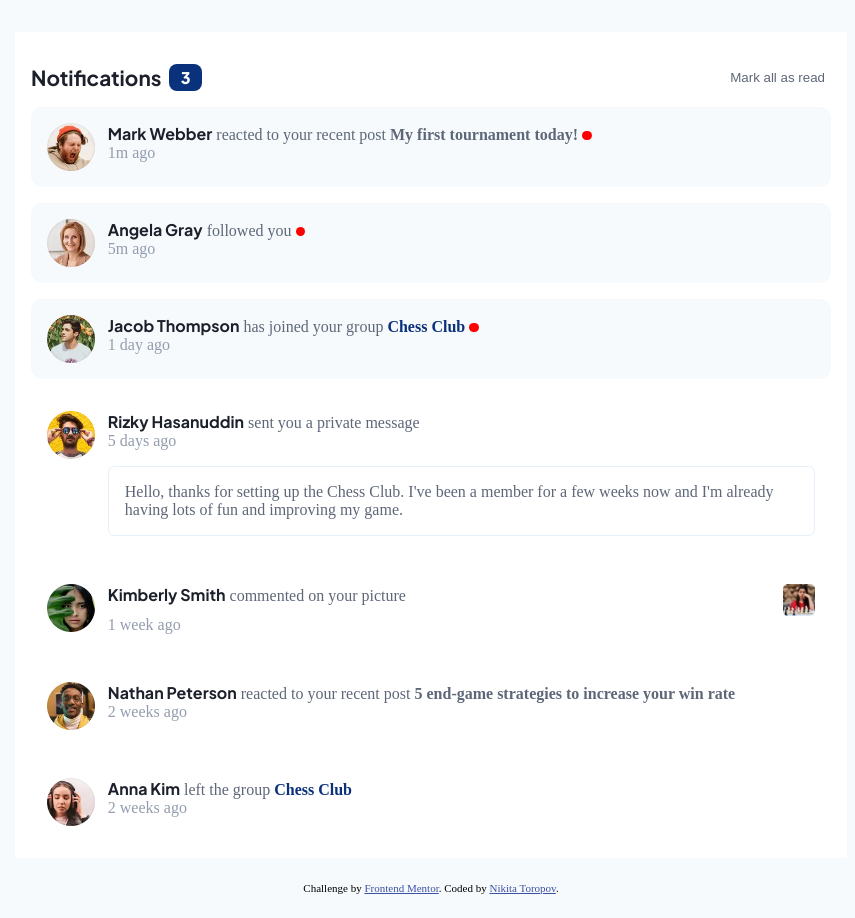
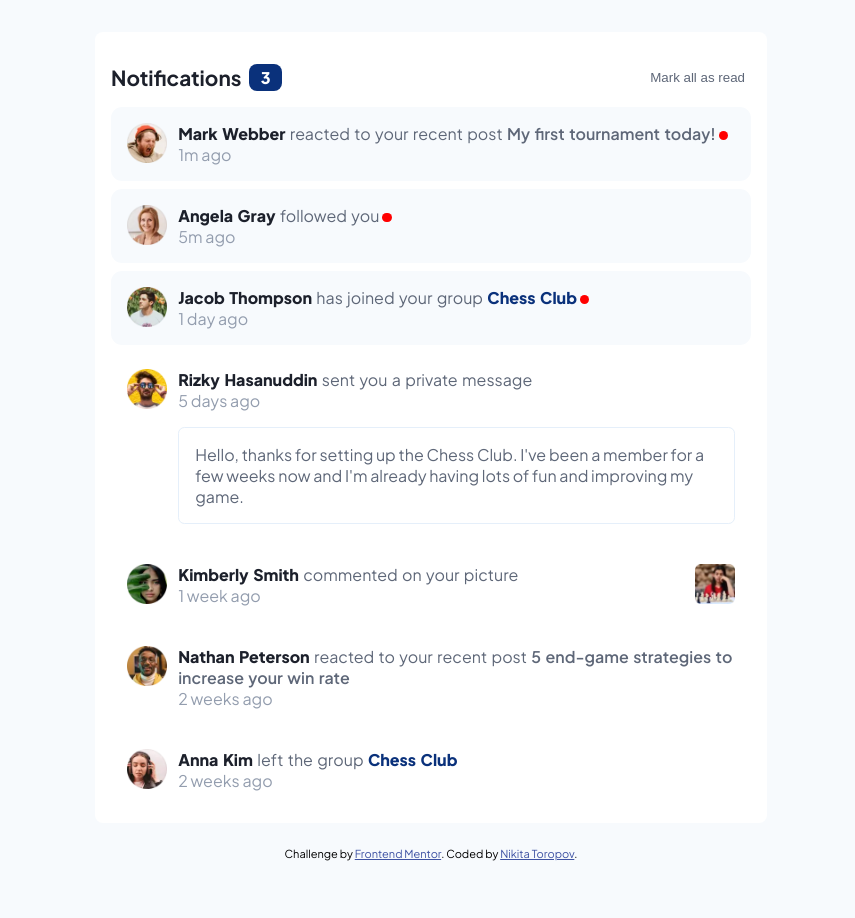
Before and after one commit to tossik8/notifications-page-main, a plain HTML site: page index.html in a window 1280 px wide. Shown: the whole page, without its empty margins (209-1064 px from the left). After the commit the page ends 884 px from the top, so only its background shows below. Drawn offline with Linux system fonts and the light colour scheme.

Commit message:
Finish stylying

```diff
--- a/index.html
+++ b/index.html
@@ -58,12 +58,12 @@
         <article class="notification">
           <img class="profile-picture" src="./assets/images/avatar-kimberly-smith.webp" alt="A woman hiding behind a branch.">
 
-          <div class="content">
-            <div class="picture-comment">
+          <div class="content picture-comment">
+            <div class="content-div">
               <p class="info"><span class="name">Kimberly Smith</span> commented on your picture</p>
-              <img class="commented-picture" src="./assets/images/image-chess.webp" alt="a girl playing chess.">
+              <p class="day">1 week ago</p>
             </div>
-            <p class="day">1 week ago</p>
+            <img class="commented-picture" src="./assets/images/image-chess.webp" alt="a girl playing chess.">
           </div>
         </article>
         <article class="notification">
--- a/styles.css
+++ b/styles.css
@@ -5,19 +5,22 @@
 
 body{
     margin: 0;
+    box-sizing: border-box;
     min-height: 100vh;
     display: flex;
     justify-content: center;
     align-items: center;
     flex-direction: column;
     background-color: hsl(210, 60%, 98%);
+    font-family: "Plus Jakarta Sans", serif;
 }
 main{
     width: 85%;
-    max-width: 50rem;
+    max-width: 40rem;
     padding: 1rem;
     margin-top: 2rem;
     background-color: hsl(0, 0%, 100%);
+    border-radius: 0.5rem;
 }
 #notifications-header{
     display: flex;
@@ -37,7 +40,6 @@ main{
     border-radius: 0.5rem;
     background-color: hsl(219, 85%, 26%);
     color: hsl(0, 0%, 100%);
-    font-family: "Plus Jakarta Sans", serif;
     font-variation-settings: "wght" 800;
 }
 .mark-all-button{
@@ -47,8 +49,8 @@ main{
 }
 .new-notification, .notification{
     display: flex;
-    gap: 0.8rem;
-    margin-bottom: 1rem;
+    gap: 0.7rem;
+    margin-bottom: 0.5rem;
     border-radius: 0.7rem;
     padding: 1rem;
 }
@@ -62,30 +64,31 @@ main{
     background-color: hsl(0, 0%, 100%);
 }
 .profile-picture{
-    width: 3rem;
-    height: 3rem;
+    width: 2.5rem;
+    height: 2.5rem;
 }
 .content{
     width: 100%;
 }
-.picture-comment{
+.content.picture-comment{
     display: flex;
     justify-content: space-between;
 }
 
 .commented-picture{
-    width: 2rem;
-    height: 2rem;
+    width: 2.5rem;
+    height: 2.5rem;
 }
 .name, #notifications-label{
-    font-family: "Plus Jakarta Sans", serif;
     color: hsl(224, 21%, 14%);
 }
 .info{
     color: hsl(219, 12%, 42%);
     margin: 0;
     display: inline;
+    word-spacing: 0.1rem;
 }
+
 .red-dot{
     width: 0.6rem;
     height: 0.6rem;
@@ -97,7 +100,7 @@ main{
     font-weight: 600;
 }
 .name{
-    font-variation-settings: "wght" 700;
+    font-variation-settings: "wght" 800;
 }
 .name:hover, .post-name:hover, .mark-all-button:hover{
     color:hsl(219, 85%, 26%);
@@ -131,3 +134,11 @@ main{
 .attribution a {
     color: hsl(228, 45%, 44%);
 }
+@media screen and (max-width: 430px){
+    body{
+        background-color: hsl(0, 0%, 100%);
+    }
+    .info, .day, .message{
+        font-size: 0.8rem;
+    }
+}
```
